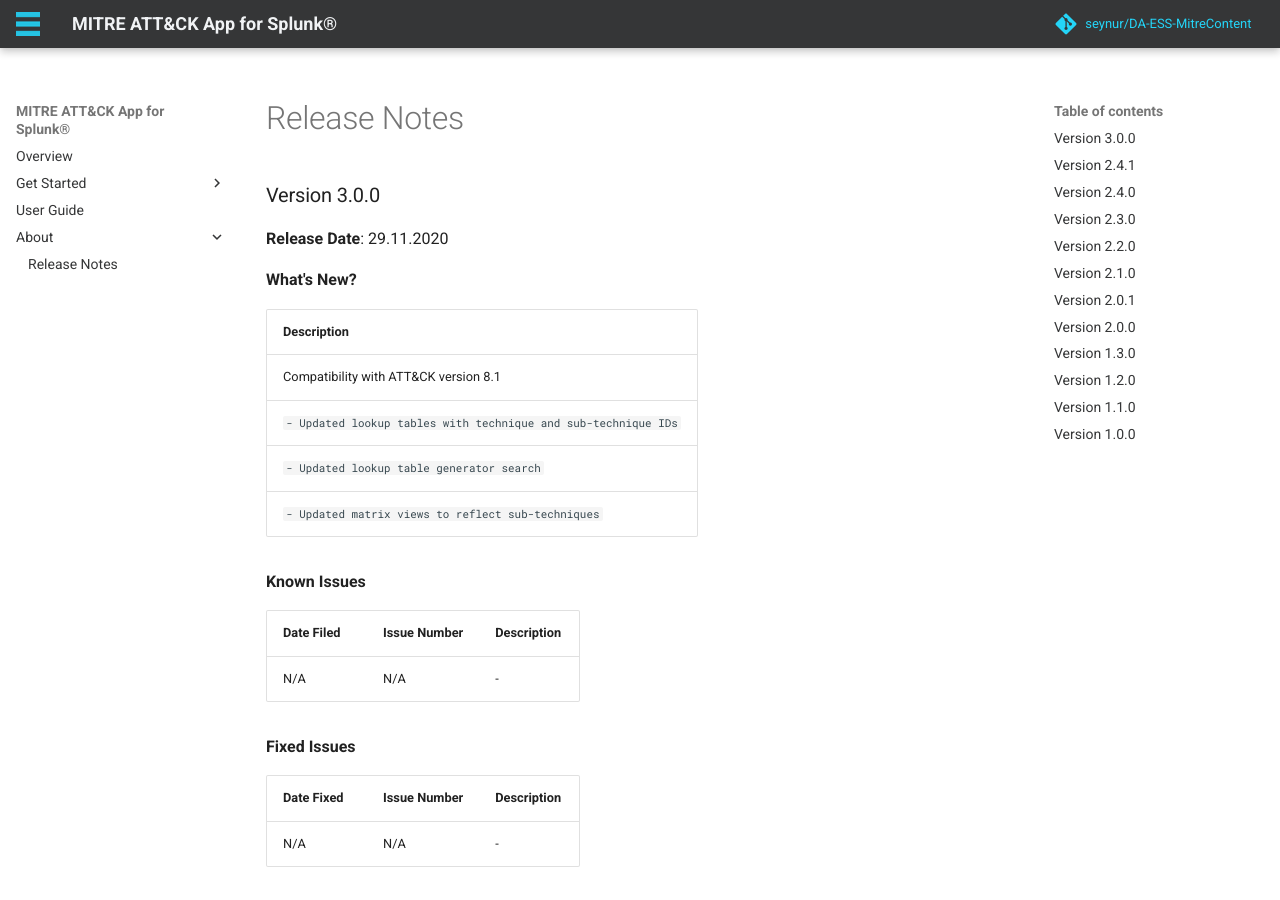
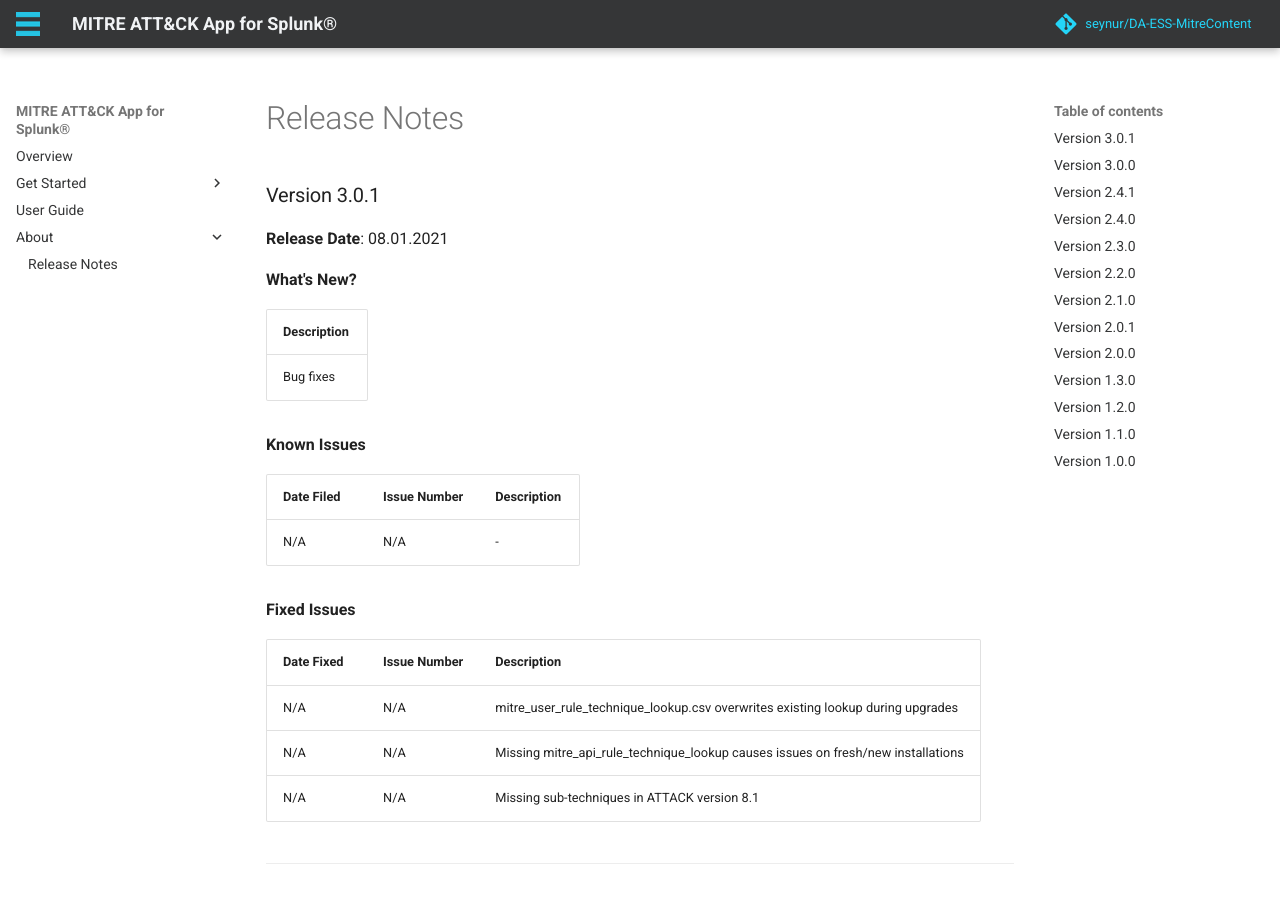
Before and after one commit to Oykucann/mitre-app-for-splunk-docs, an MkDocs documentation site: the page built from docs/release_notes.md, in a window 1280 px wide and 900 px high. Built offline with MkDocs 1.6.1 and Material for MkDocs 9.7.7, drawn with Linux system fonts in a browser that asks for light colours; comment, search, counter and statistics services are not loaded; the version menu is left out.

Commit message:
add v3.0.1

```diff
--- a/docs/release_notes.md
+++ b/docs/release_notes.md
@@ -1,7 +1,33 @@
 ---
 title: Release Notes
 layout: documentation
-latest_version: 3.0.0
+latest_version: 3.0.1
+---
+
+### Version 3.0.1
+**Release Date**: 08.01.2021
+
+**What's New?**
+
+| Description
+| --------------
+| Bug fixes
+
+**Known Issues**
+
+| Date Filed    | Issue Number      | Description |
+| ------------- | ----------------  | ----------------------
+| N/A    | N/A          | -
+
+
+**Fixed Issues**
+
+| Date Fixed    | Issue Number      | Description |
+| ------------- | ----------------  | ----------------------
+| N/A    | N/A	          | mitre_user_rule_technique_lookup.csv overwrites existing lookup during upgrades
+| N/A    | N/A	          | Missing mitre_api_rule_technique_lookup causes issues on fresh/new installations
+| N/A    | N/A	          | Missing sub-techniques in ATTACK version 8.1
+
 ---
 
 ### Version 3.0.0
```
Also changed, not shown: docs/installation.md (+1 -0 lines), docs/user_guide.md (+1 -1 lines), snippets/initial_setup.md (+1 -1 lines), snippets/savedsearches.md (+1 -1 lines).
